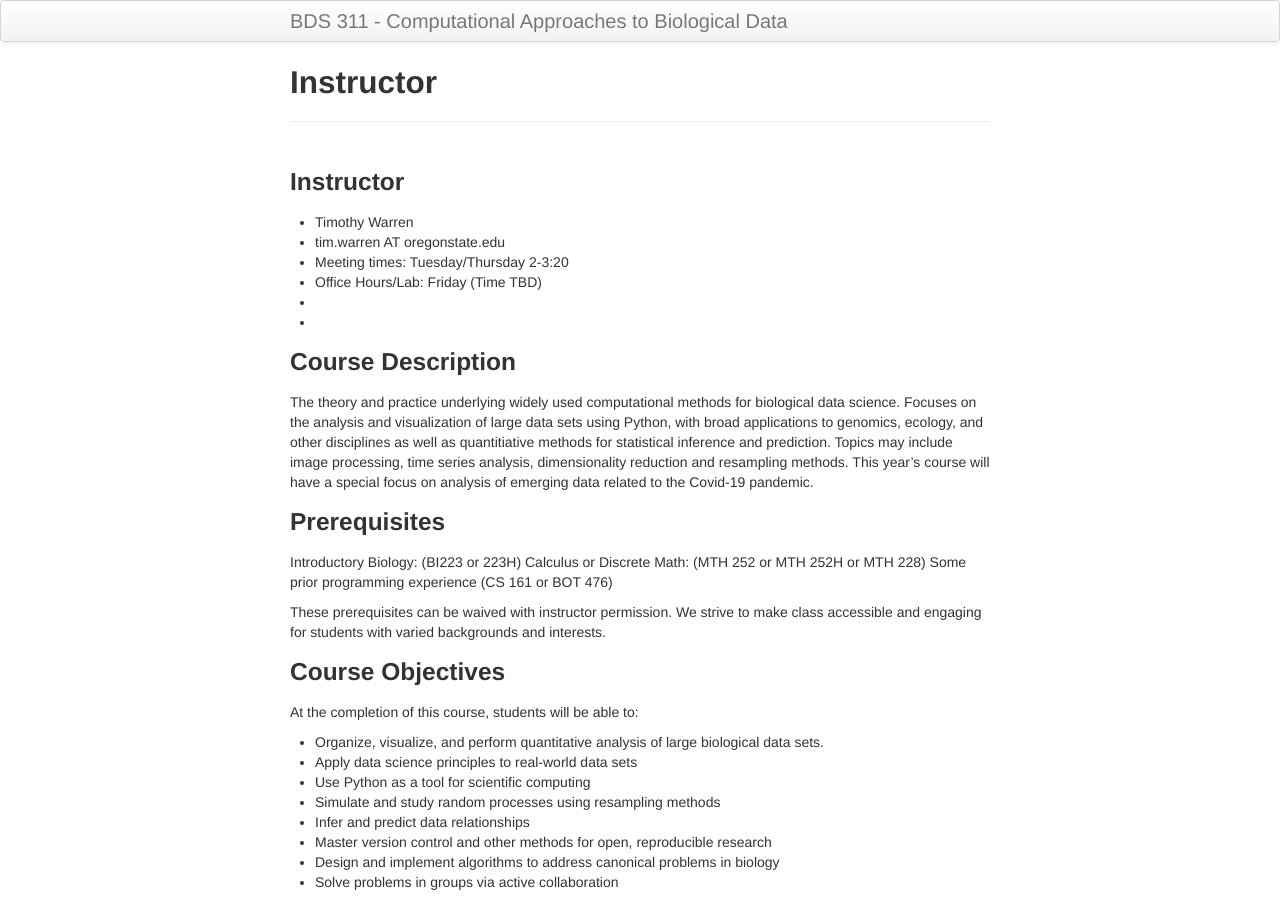
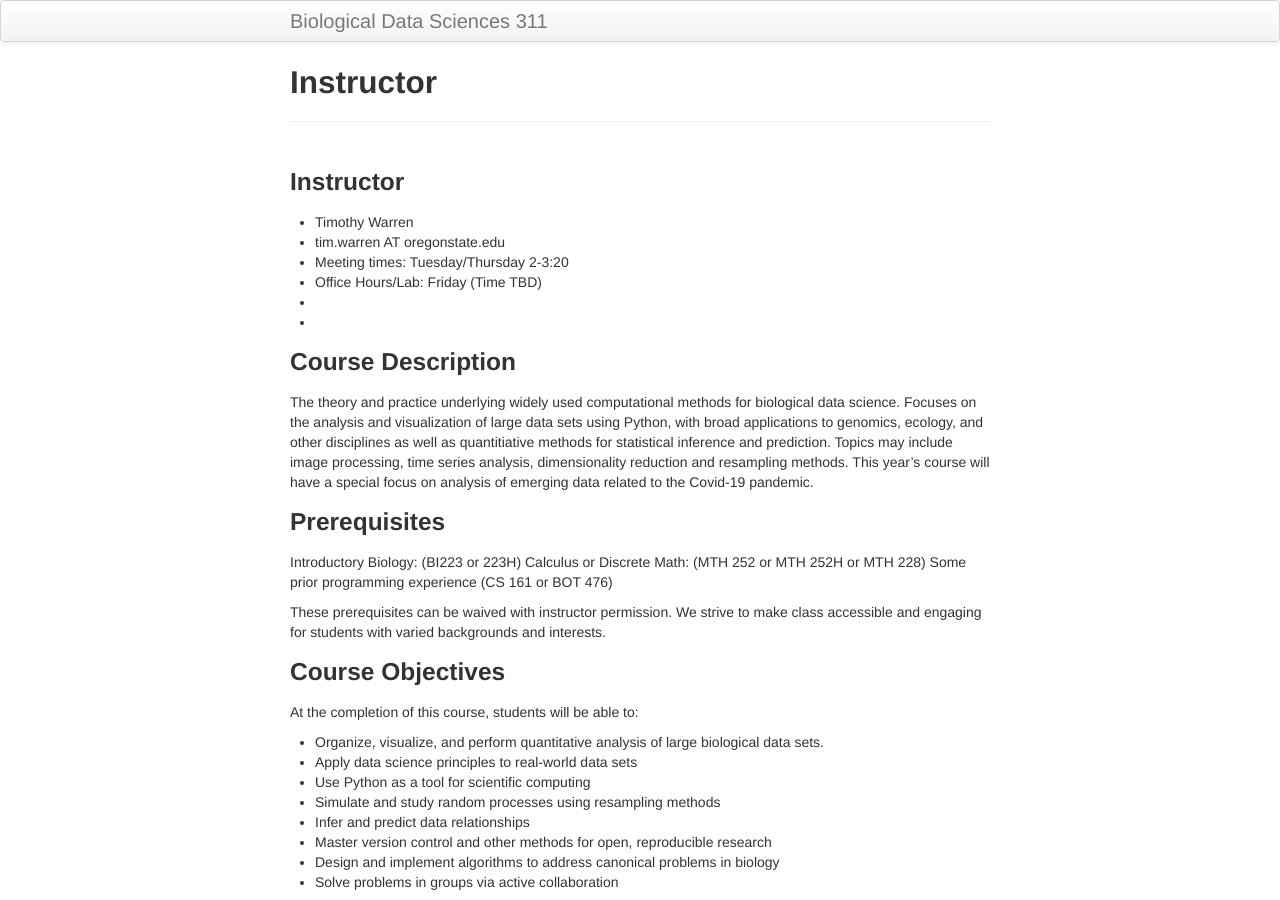
Before and after one commit to timothylwarren/bds311-sp21, a Jekyll site: the page built from syllabus.md, in a window 1280 px wide and 900 px high. Built offline with Jekyll 4.4.1, drawn with Linux system fonts in a browser that asks for light colours; our own code applies the rules of GitHub Pages for plain Markdown files.

Commit message:
Update _config.yml

```diff
--- a/_config.yml
+++ b/_config.yml
@@ -8,7 +8,7 @@ highlighter: rouge
 # Themes are encouraged to use these universal variables
 # so be sure to set them if your theme uses them.
 #
-title : BDS 311 - Computational Approaches to Biological Data
+title : Biological Data Sciences 311
 author :
   name : Timothy Warren
   email : timlwarren@gmail.com
```
